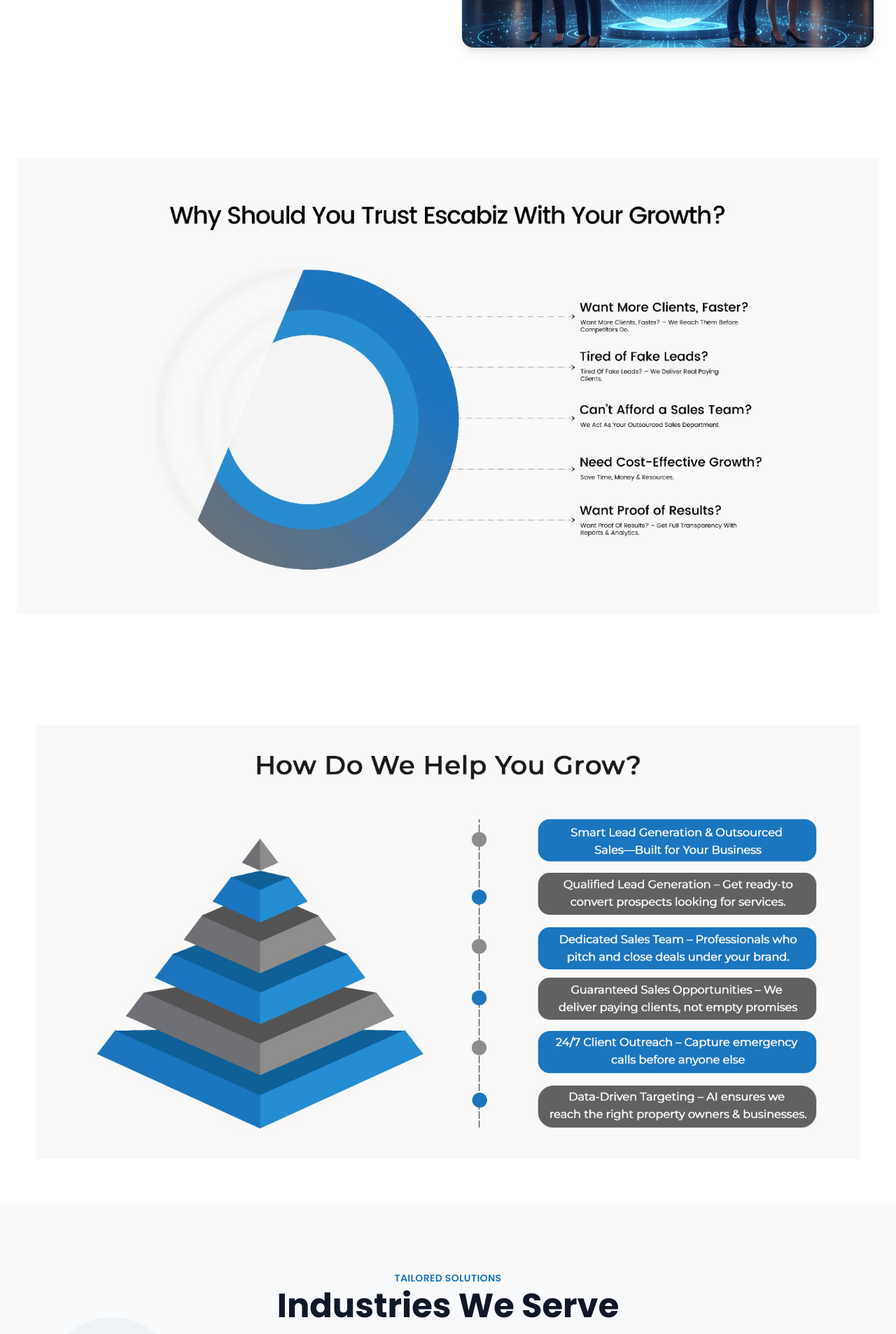
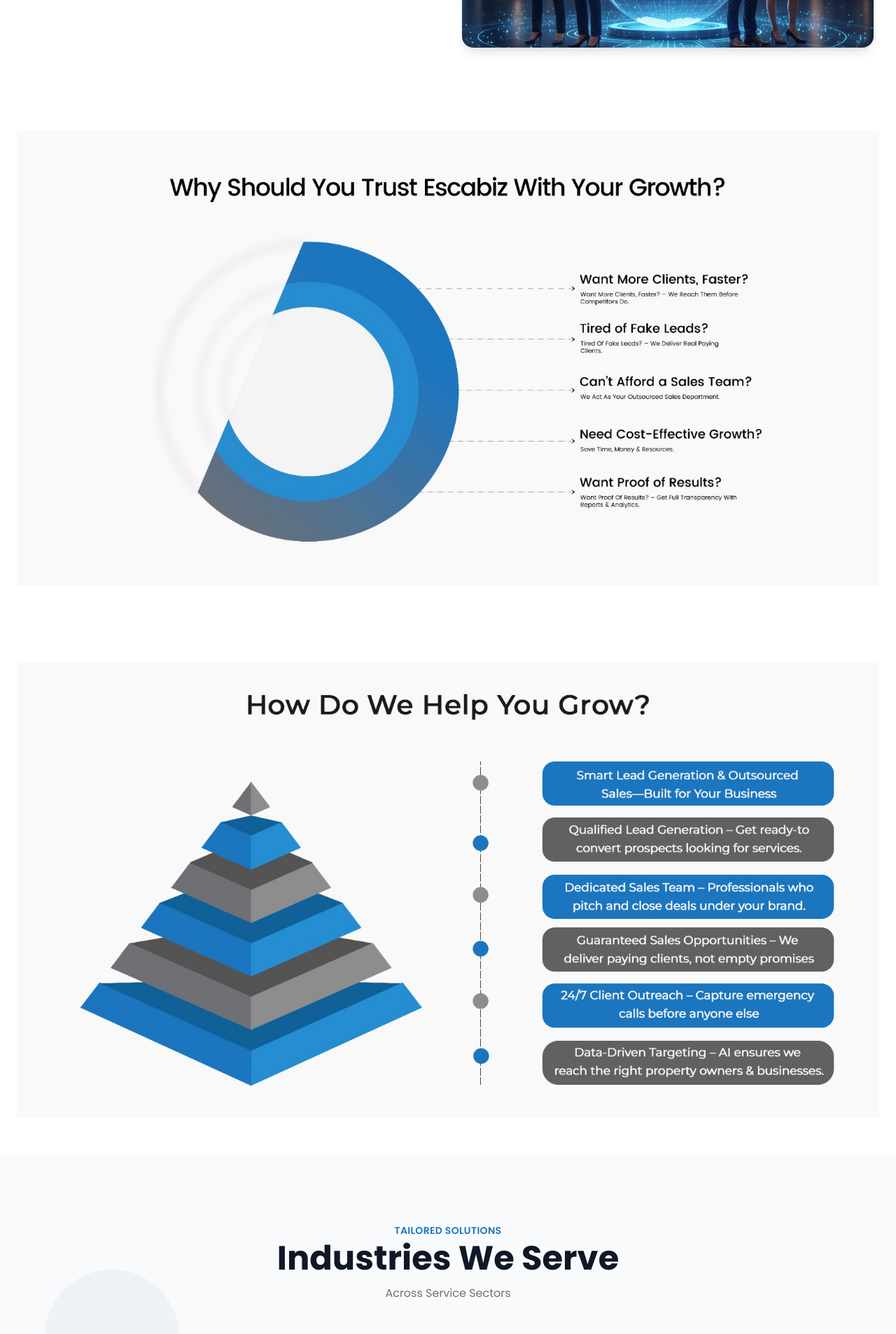
Before and after one commit to Sharmeen-Rauf/escabiz, a Next.js app: page /industries/commercial-cleaning in a window 1280 px wide. Shown: the part 1037-2943 px from the top of the page at 70% size. Built offline with nearby package versions, Linux system fonts and the light colour scheme.

Commit message:
Adjust padding and dimensions on Commercial Cleaning Page sections for improved layout consistency and visual appeal.

```diff
--- a/src/app/industries/commercial-cleaning/page.tsx
+++ b/src/app/industries/commercial-cleaning/page.tsx
@@ -100,7 +100,7 @@ export default function CommercialCleaningPage() {
       </section>
 
       {/* Showcase images */}
-      <section className="w-full py-12 md:py-16 lg:py-20">
+      <section className="w-full py-6 md:py-8 lg:py-10">
         <div className="w-full max-w-[1400px] mx-auto px-0 sm:px-4 lg:px-6">
           <div className="relative overflow-hidden rounded-none lg:rounded-2xl">
             <div className="relative w-full h-[420px] md:h-[520px] lg:h-[680px]">
@@ -111,10 +111,10 @@ export default function CommercialCleaningPage() {
         </div>
       </section>
 
-      <section className="w-full py-8 md:py-12 lg:py-16">
+      <section className="w-full py-6 md:py-8 lg:py-10">
         <div className="w-full max-w-[1400px] mx-auto px-0 sm:px-4 lg:px-6">
           <div className="relative overflow-hidden rounded-none lg:rounded-2xl">
-            <div className="relative w-full h-[380px] md:h-[480px] lg:h-[620px]">
+            <div className="relative w-full h-[420px] md:h-[520px] lg:h-[680px]">
               {/* eslint-disable-next-line @next/next/no-img-element */}
               <img src="/Banner.jpg" alt="showcase-2" className="absolute inset-0 w-full h-full object-contain" />
             </div>
```
